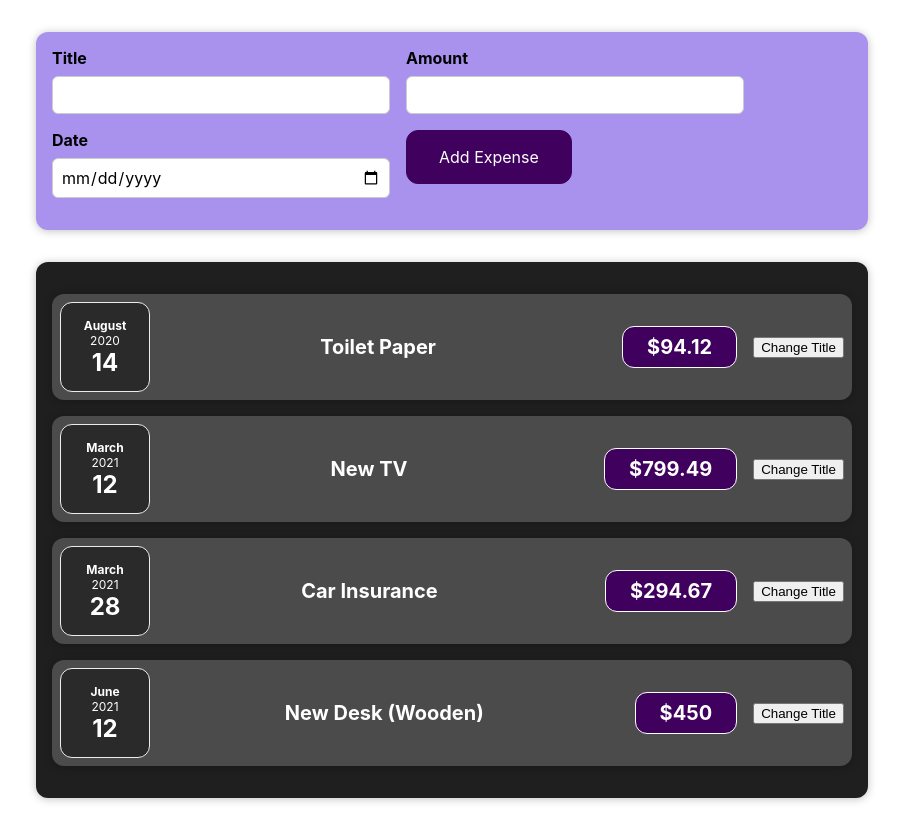
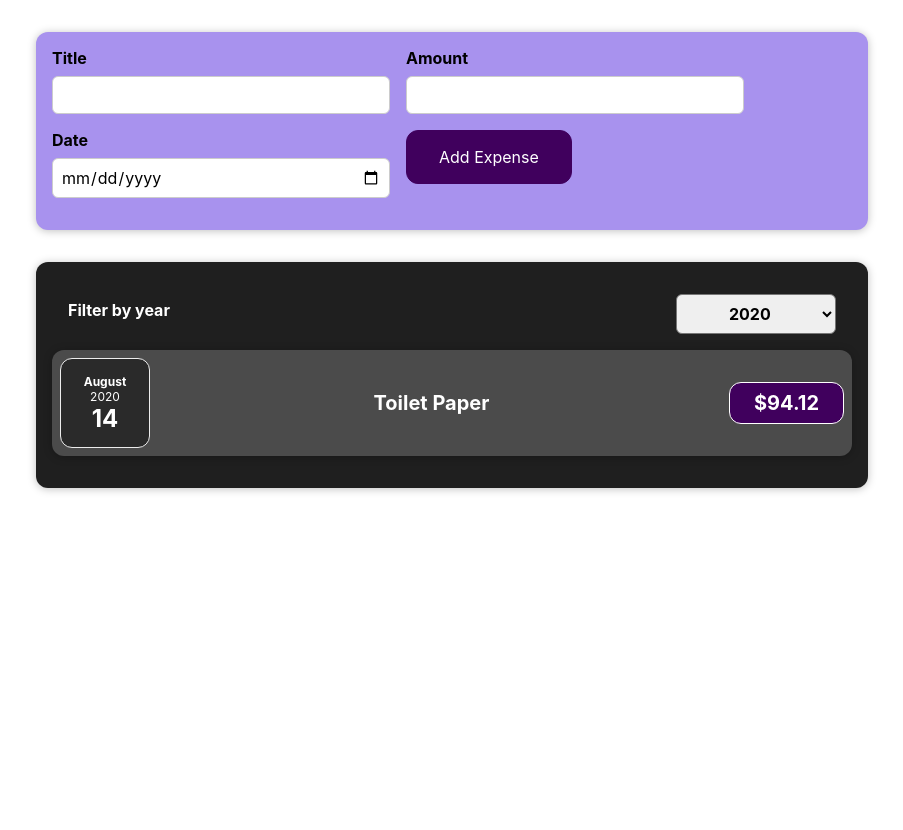
Before and after one commit to Ryusichan/React-UdemyStydy, a React (Create React App) app: page / in a window 1280 px wide. Shown: the whole page, without its empty margins (188-1091 px from the left). After the commit the page ends 800 px from the top, so only its background shows below. Built offline with nearby package versions, Linux system fonts and the light colour scheme.

Commit message:
요소 모듈화하기, Year 정리하기

```diff
--- a/src/App.js
+++ b/src/App.js
@@ -1,10 +1,9 @@
-import React from 'react'
+import React, { useState } from 'react'
 import './App.css';
 import Expenses from './components/Expenses/Expenses';
 import NewExpenses from './components/NewExpenses/NewExpenses';
 
-const App = () => {
-  const expenses = [
+const DummyExpenses = [
   {
     id: 'e1',
     title: 'Toilet Paper',
@@ -30,11 +29,14 @@ const App = () => {
   },
 ];
 
+const App = () => {
+
+  const [ expenses, setExpenses ] = useState(DummyExpenses);
+
   const onSubExpenses = (enterdExpenseData) => {
-    const expenseApp = {
-      ...enterdExpenseData
-    };
-    console.log('app', expenseApp);
+    setExpenses((concernExpenses) => {
+      return [enterdExpenseData, ...concernExpenses]
+    })
   }
 
   return (
--- a/src/components/Expenses/ExpenseItem.js
+++ b/src/components/Expenses/ExpenseItem.js
@@ -6,19 +6,12 @@ import Card from '../UI/Card'
 
 const ExpenseItem = (props) => {
 
-    const [ title, setTitle ] = useState(props.title);
-
-    const handleChangeTitle = () => {
-        setTitle("nono");
-    }
-
     return(
         <Card className="expense-item">
             <ExpenseDate date={props.date}/>
             <div className="expense-item__description">
-                <h2>{title}</h2>
+                <h2>{props.title}</h2>
                 <div className="expense-item__price">${props.amount}</div>
-                <button onClick={handleChangeTitle}>Change Title</button>
             </div>
         </Card>
     )
--- a/src/components/Expenses/Expenses.js
+++ b/src/components/Expenses/Expenses.js
@@ -1,6 +1,8 @@
+import React, { useState } from 'react'
 import ExpenseItem from './ExpenseItem'
 import Card from '../UI/Card'
 import styled from 'styled-components'
+import ExpensesFilter from '../ExpensesFilter/ExpensesFilter'
 
 const Cards = styled(Card)`
     padding: 1rem;
@@ -12,29 +14,30 @@ const Cards = styled(Card)`
 
 function Expenses (props) {
 
+const [useFilter, setUseFilter] = useState('2020');
+
+const onSubmitDate = (enterDate) => {
+  setUseFilter(enterDate);
+}
+const dateInfo = props.items.filter(expense => {
+  return expense.date.getFullYear().toString() === useFilter;
+})
+
+console.log('filterYear', dateInfo)
+
 return (
+  <div>
     <Cards className="expenses">
+      <ExpensesFilter selected={useFilter} onChangeFilter={onSubmitDate} />
+      {dateInfo.map((expense) =>
         <ExpenseItem
-          title={props.items[0].title}
-          date={props.items[0].date}
-          amount={props.items[0].amount}
-        />
-        <ExpenseItem
-          title={props.items[1].title}
-          date={props.items[1].date}
-          amount={props.items[1].amount}
-        />
-        <ExpenseItem
-          title={props.items[2].title}
-          date={props.items[2].date}
-          amount={props.items[2].amount}
-        />
-        <ExpenseItem
-          title={props.items[3].title}
-          date={props.items[3].date}
-          amount={props.items[3].amount}
-        />
+          key={expense.id}
+          title={expense.title}
+          date={expense.date}
+          amount={expense.amount}
+        />)}
     </Cards>
+    </div>
 );
 
 }
--- /dev/null
+++ b/src/components/ExpensesFilter/ExpensesFilter.js
@@ -0,0 +1,50 @@
+import React from 'react';
+import styled from 'styled-components';
+
+const ExpensesFilterdiv = styled.div`
+    color: white;
+    padding: 0 1rem;
+`
+
+const ExpensesFilterControl = styled.div`
+    display: flex;
+    width: 100%;
+    align-items: center;
+    justify-content: space-between;
+    margin: 1rem 0;
+    label {
+        font-weight: bold;
+        margin-bottom: 0.5rem;
+    }
+    select {
+        font: inherit;
+        padding: 0.5rem 3rem;
+        font-weight: bold;
+        border-radius: 6px;
+    }
+`
+
+const ExpensesFilter = (props) => {
+
+    const dropdownChangeHandler = (event) => {
+        const value = event.target.value;
+
+        props.onChangeFilter(value);
+    }
+
+  return (
+    <ExpensesFilterdiv>
+      <ExpensesFilterControl>
+        <label>Filter by year</label>
+        <select value={props.selected} onChange={dropdownChangeHandler}>
+          <option value='2022'>2022</option>
+          <option value='2021'>2021</option>
+          <option value='2020'>2020</option>
+          <option value='2019'>2019</option>
+        </select>
+      </ExpensesFilterControl>
+    </ExpensesFilterdiv>
+  );
+};
+
+export default ExpensesFilter;
```
Lines whose indentation alone changed are shown as unchanged.
